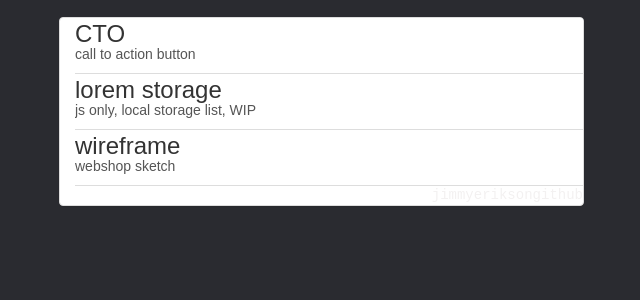
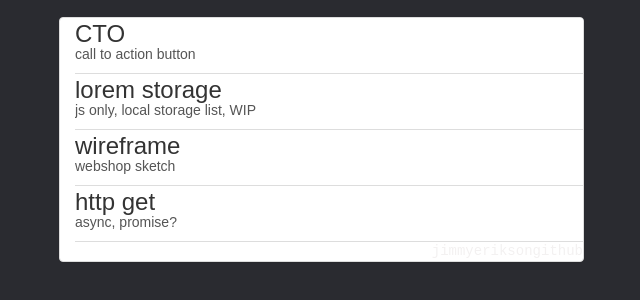
Before and after one commit to jerikson/jerikson.github.io, a plain HTML site: page index.html in a window 1280 px wide. Shown: the part 170-470 px from the top of the page, without its empty margins (41-681 px from the left). Drawn offline with nearby package versions, Linux system fonts and the light colour scheme.

Commit message:
Update index.html

```diff
--- a/index.html
+++ b/index.html
@@ -33,6 +33,14 @@
                      <h4 class="list-group-item-heading">wireframe</h4>
                      <p class="list-group-item-text">webshop sketch</p>
                   </a>
+	          <a class="list-group-item" href="https://rawgit.com/jerikson/jerikson.github.io/master/experiments/http-get/index.html">
+                     <h4 class="list-group-item-heading">http get</h4>
+                     <p class="list-group-item-text">async, promise?</p>
+                  </a>
+
+
+
+
                   <footer>
                      <a class="pull-right" style=""href="https://github.com/jerikson">github</a>
 		  	         <a class="pull-right" style=""href="https://jimmyerikson.com">jimmyerikson</a>
```
